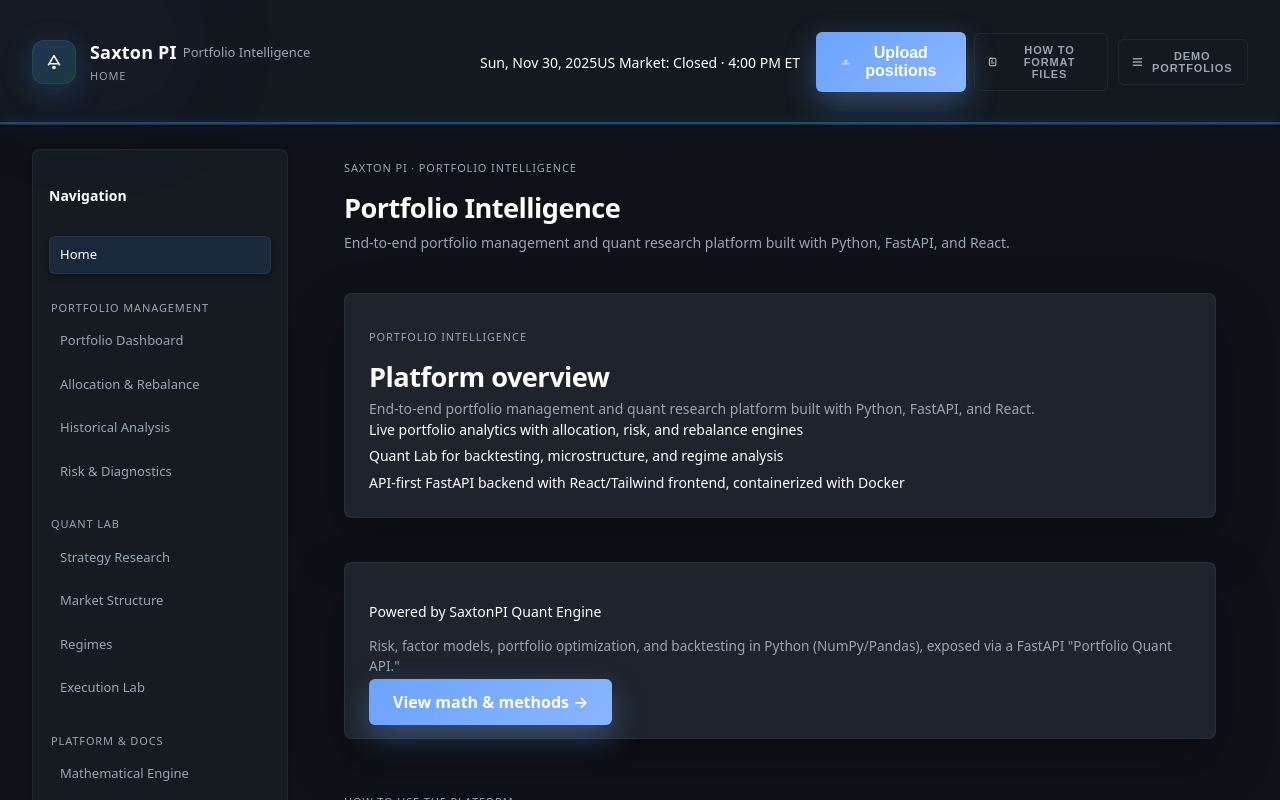
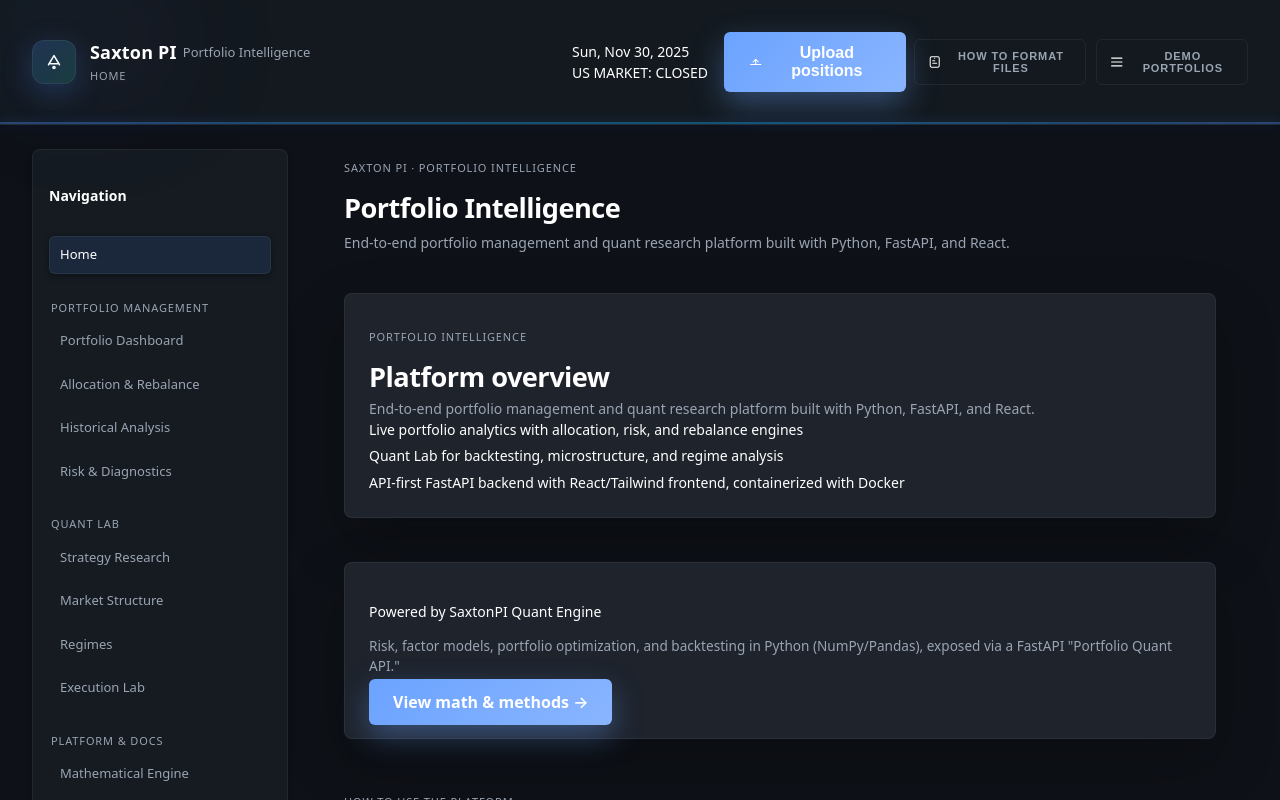
Before and after one commit to DSax1511/portfolio-app, a React (Vite) app in the folder client/: page /home in a window 1280 px wide. Shown: the top 800 px of the page. Built offline with nearby package versions, Linux system fonts and the light colour scheme.

Commit message:
Update Nav Bar

```diff
--- a/client/src/components/layout/MarketStatus.jsx
+++ b/client/src/components/layout/MarketStatus.jsx
@@ -60,19 +60,25 @@
   });
 
   const statusLabel = isUsMarketOpen
-    ? "US Market: Open"
-    : "US Market: Closed · 4:00 PM ET";
+    ? "US MARKET: OPEN"
+    : "US MARKET: CLOSED";
 
   const statusColor = isUsMarketOpen
     ? "text-emerald-400"
     : "text-slate-400";
 
+  const dotColor = isUsMarketOpen
+    ? "bg-emerald-400"
+    : "bg-slate-500";
+
   return (
-    <div className="flex flex-col items-center justify-center gap-0.5">
-      <span className="text-xs text-slate-500">{formattedDate}</span>
-      <span className={`text-xs font-medium ${statusColor}`}>
-        {statusLabel}
-      </span>
+    <div className="inline-flex items-center gap-2 rounded-full border border-slate-700 bg-slate-900/70 px-3 py-1 shadow-sm shadow-black/40">
+      <span className="text-[11px] md:text-xs font-medium text-slate-300">{formattedDate}</span>
+      <span className="h-3 w-px bg-slate-700/70" />
+      <div className="flex items-center gap-1.5">
+        <span className={`h-2 w-2 rounded-full ${dotColor} ${isUsMarketOpen ? 'shadow-[0_0_6px_rgba(16,185,129,0.7)]' : ''}`} />
+        <span className={`text-[10px] md:text-[11px] tracking-wide font-semibold uppercase ${statusColor}`}>{statusLabel}</span>
+      </div>
     </div>
   );
 }
```
